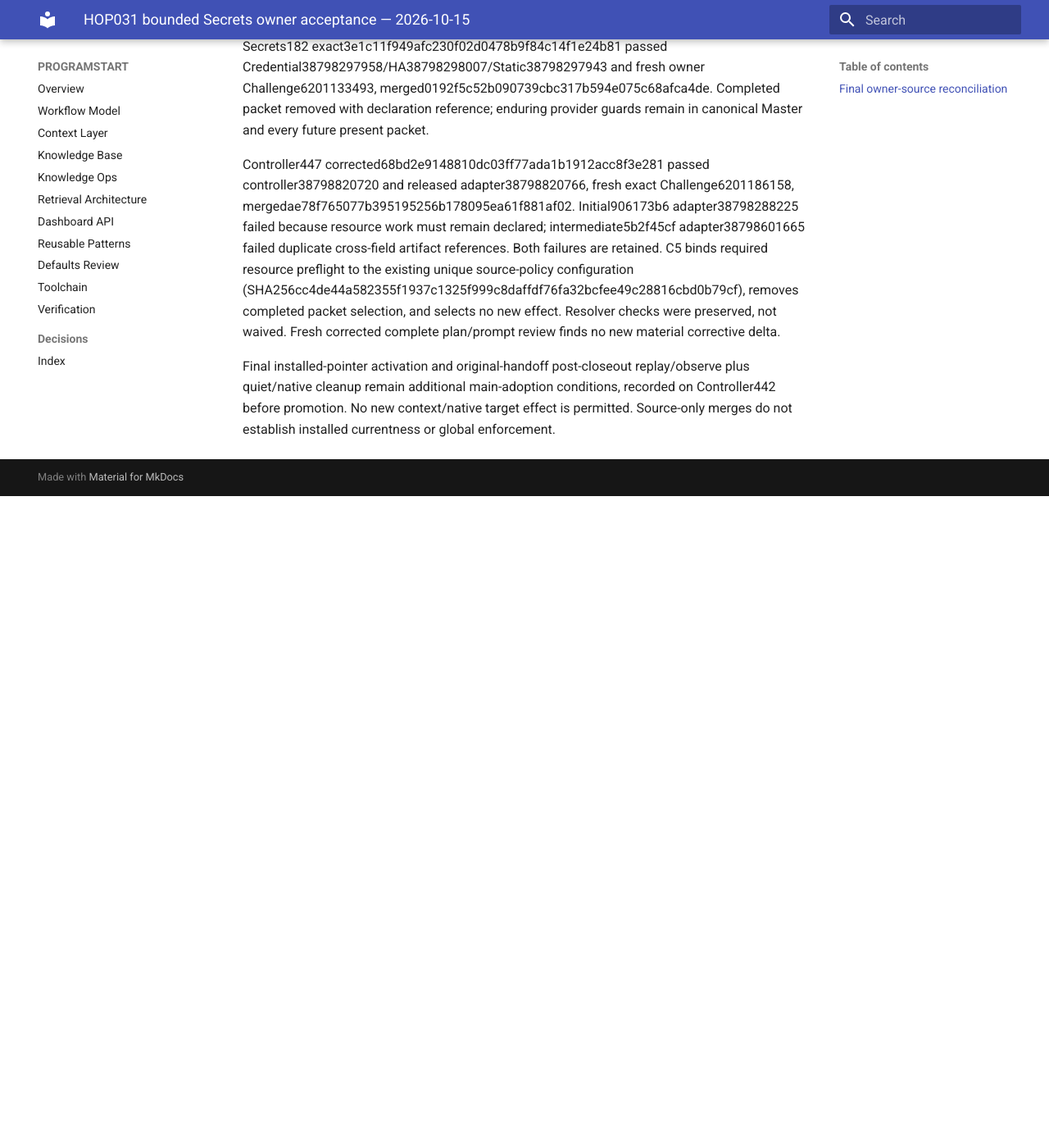
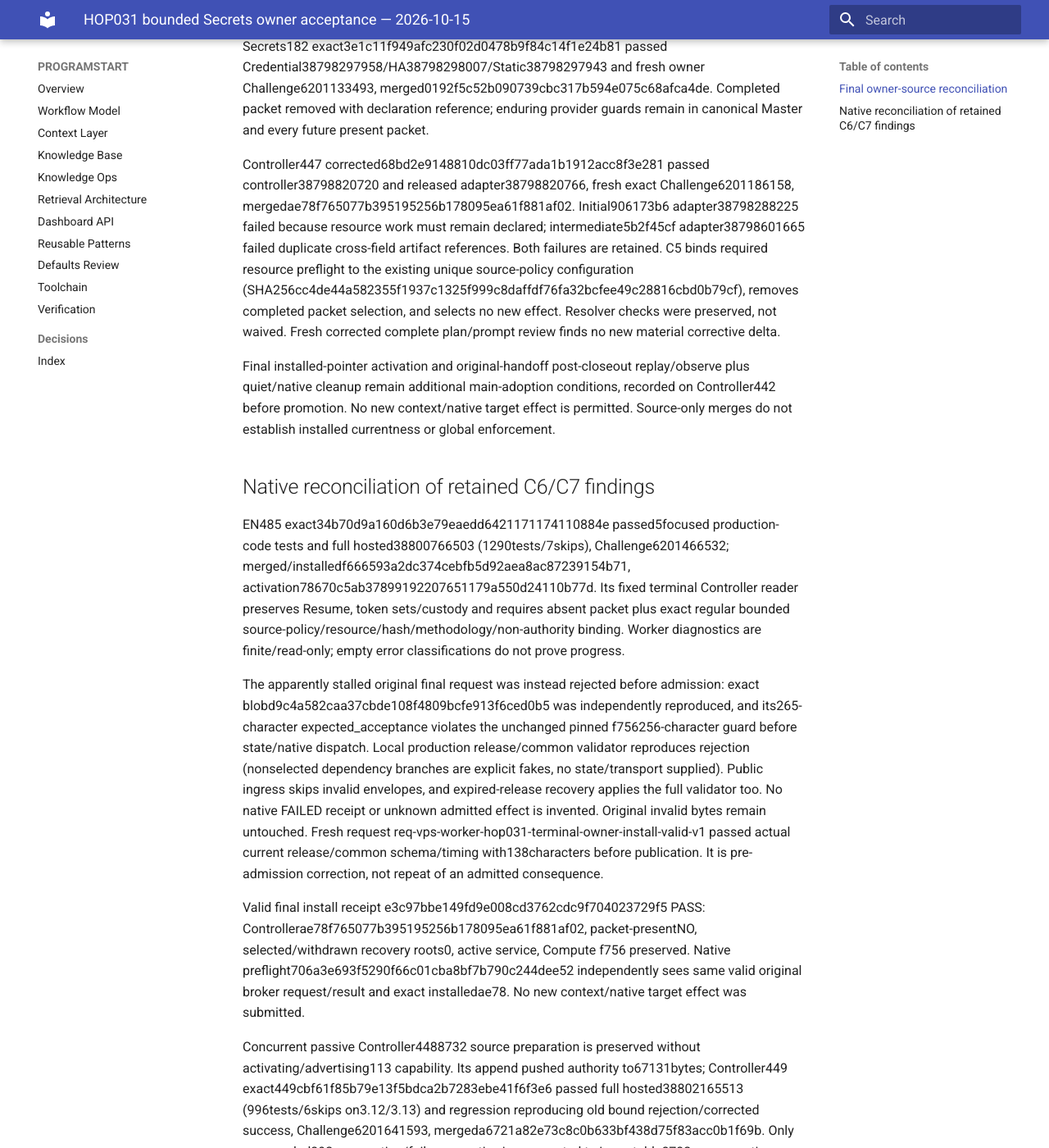
Before and after one commit to GrahamArdent/PROGRAMSTART, an MkDocs documentation site: the page built from docs/acceptance/observations/2026-10-15-hop031-owner-acceptance.md, in a window 1280 px wide and 1400 px high, scrolled down 2153 px. Shown: the whole window at 82% size. Built offline with MkDocs 1.6.1 and Material for MkDocs 9.7.7, drawn with Linux system fonts in a browser that asks for light colours; before the commit the page ends 2758 px from its top, so only the background shows below that; some of the changed text lies outside the part shown.

Commit message:
Retain installed native owner resolution and admission/reader corrections

```diff
--- a/docs/acceptance/observations/2026-10-15-hop031-owner-acceptance.md
+++ b/docs/acceptance/observations/2026-10-15-hop031-owner-acceptance.md
@@ -27,3 +27,15 @@ Secrets182 exact3e1c11f949afc230f02d0478b9f84c14f1e24b81 passed Credential387982
 Controller447 corrected68bd2e9148810dc03ff77ada1b1912acc8f3e281 passed controller38798820720 and released adapter38798820766, fresh exact Challenge6201186158, mergedae78f765077b395195256b178095ea61f881af02. Initial906173b6 adapter38798288225 failed because resource work must remain declared; intermediate5b2f45cf adapter38798601665 failed duplicate cross-field artifact references. Both failures are retained. C5 binds required resource preflight to the existing unique source-policy configuration (SHA256cc4de44a582355f1937c1325f999c8daffdf76fa32bcfee49c28816cbd0b79cf), removes completed packet selection, and selects no new effect. Resolver checks were preserved, not waived. Fresh corrected complete plan/prompt review finds no new material corrective delta.
 
 Final installed-pointer activation and original-handoff post-closeout replay/observe plus quiet/native cleanup remain additional main-adoption conditions, recorded on Controller442 before promotion. No new context/native target effect is permitted. Source-only merges do not establish installed currentness or global enforcement.
+
+## Native reconciliation of retained C6/C7 findings
+
+EN485 exact34b70d9a160d6b3e79eaedd6421171174110884e passed5focused production-code tests and full hosted38800766503 (1290tests/7skips), Challenge6201466532; merged/installedf666593a2dc374cebfb5d92aea8ac87239154b71, activation78670c5ab37899192207651179a550d24110b77d. Its fixed terminal Controller reader preserves Resume, token sets/custody and requires absent packet plus exact regular bounded source-policy/resource/hash/methodology/non-authority binding. Worker diagnostics are finite/read-only; empty error classifications do not prove progress.
+
+The apparently stalled original final request was instead rejected before admission: exact blobd9c4a582caa37cbde108f4809bcfe913f6ced0b5 was independently reproduced, and its265-character expected_acceptance violates the unchanged pinned f756256-character guard before state/native dispatch. Local production release/common validator reproduces rejection (nonselected dependency branches are explicit fakes, no state/transport supplied). Public ingress skips invalid envelopes, and expired-release recovery applies the full validator too. No native FAILED receipt or unknown admitted effect is invented. Original invalid bytes remain untouched. Fresh request req-vps-worker-hop031-terminal-owner-install-valid-v1 passed actual current release/common schema/timing with138characters before publication. It is pre-admission correction, not repeat of an admitted consequence.
+
+Valid final install receipt e3c97bbe149fd9e008cd3762cdc9f704023729f5 PASS: Controllerae78f765077b395195256b178095ea61f881af02, packet-presentNO, selected/withdrawn recovery roots0, active service, Compute f756 preserved. Native preflight706a3e693f5290f66c01cba8bf7b790c244dee52 independently sees same valid original broker request/result and exact installedae78. No new context/native target effect was submitted.
+
+Concurrent passive Controller4488732 source preparation is preserved without activating/advertising113 capability. Its append pushed authority to67131bytes; Controller449 exact449cbf61f85b79e13f5bdca2b7283ebe41f6f3e6 passed full hosted38802165513 (996tests/6skips on3.12/3.13) and regression reproducing old bound rejection/corrected success, Challenge6201641593, mergeda6721a82e73c8c0b633bf438d75f83acc0b1f69b. Only superseded392 preparation/failure narrative is compacted to immutable8732 same-section history; protected closeout, failed status, HOP031 proof and448authority/passive code are preserved. Added current-artifact reader-budget CI protects future unrelated append operations. Current native owner evidence d242dac9d18209fc4100e7155d193c4a38421488 under installed ENf666 confirms Controllera672 CURRENT with exact declaration/spine/policy/resource paths, Secrets0192 CURRENT with no stale packet reference, selected staging fingerprint absent. Global1/unattributed1 remains unchanged, not whole-host zero. Source can be ahead of scoped installedae78; no113runtime invocation is inferred.
+
+This evidence resolves finding H31-C6-OWNER-PROJECTION and the input-admission portion of H31-FINAL-RELEASE-UNRESOLVED retained in232comment6201477258. Main adoption additionally requires actual original-handoff post-install continue/observe and final quiet requests req-controller-hop031-final-1-continue-v1, req-controller-hop031-final-2-observe-v1, req-controller-hop031-final-3-quiet-v1. Their subsequent verified receipts and final same-assistant implementation/completeness/combined plan+prompt disposition are retained on232/442 before merge; no pending result is claimed PASS here. No original native identity, criterion or stronger consequence gate was relaxed.
```
